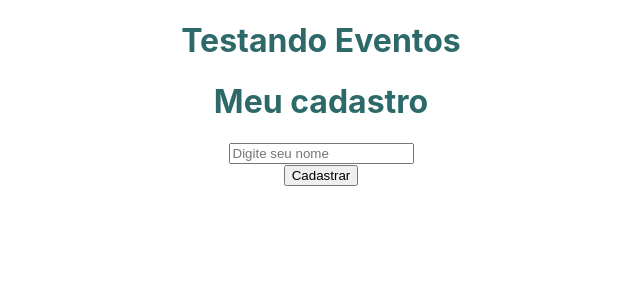
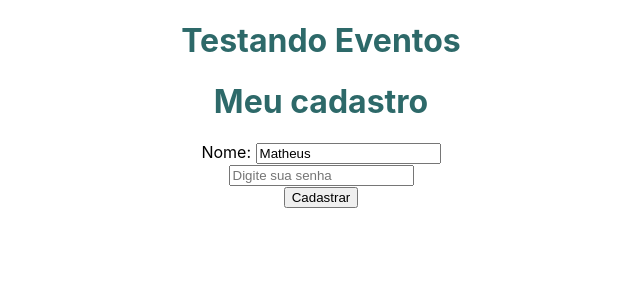
Before and after one commit to monamourdev/simplebudget, a React (Create React App) app in the folder budget/: page / in a window 1280 px wide. Shown: the top 300 px of the page, without its empty margins (319-959 px from the left). Built offline with nearby package versions, Linux system fonts and the light colour scheme.

Commit message:
Feat: Learn about states

```diff
--- a/budget/src/components/Form.js
+++ b/budget/src/components/Form.js
@@ -1,18 +1,43 @@
-function Form(){
+import { useState } from 'react'
+
+function Form() {
 
 
-    function cadastrarUsuario(e){
+    function cadastrarUsuario(e) {
         e.preventDefault();
-        console.log("Frango cadastrado!");
+        console.log(`Usuário ${name} cadastrado com a senha: ${password}`);
     }
 
+
+    const [name, setName] = useState('Matheus');
+
+    const [password, setPassword] = useState();
 
     return (
         <div>
             <h1>Meu cadastro</h1>
             <form onSubmit={cadastrarUsuario}>
                 <div>
-                    <input type="text" placeholder="Digite seu nome"></input>
+                    <label htmlFor="name">Nome: </label>
+                    <input
+                        type="text"
+                        id="name "
+                        name="name"
+                        placeholder="Digite seu nome"
+                        value = {name}
+                        onChange={(e) => setName(e.target.value)}
+                    />
+                </div>
+                <div>
+                    <label
+                        htmlFor="password"></label>
+                    <input
+                        type="password"
+                        id="password"
+                        name="password"
+                        placeholder="Digite sua senha"
+                        onChange={e => setPassword(e.target.value)}
+                    />
                 </div>
                 <div>
                     <input type="submit" value="Cadastrar" />
```
